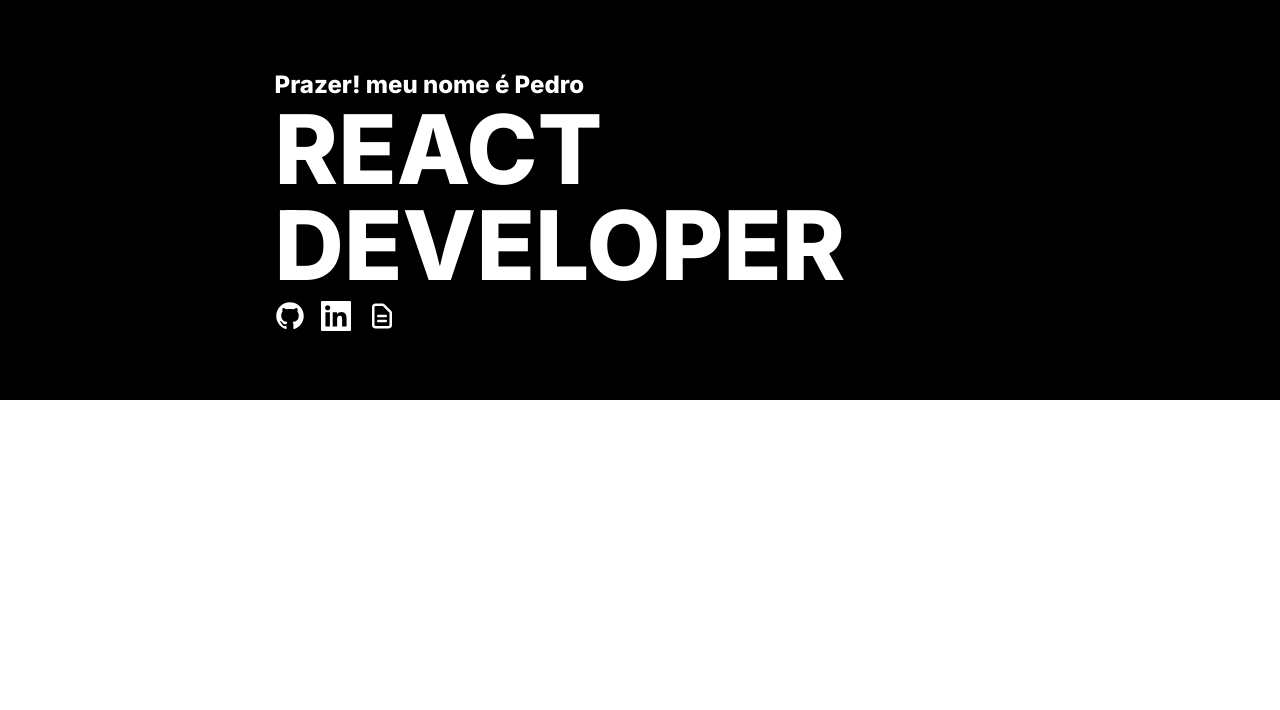
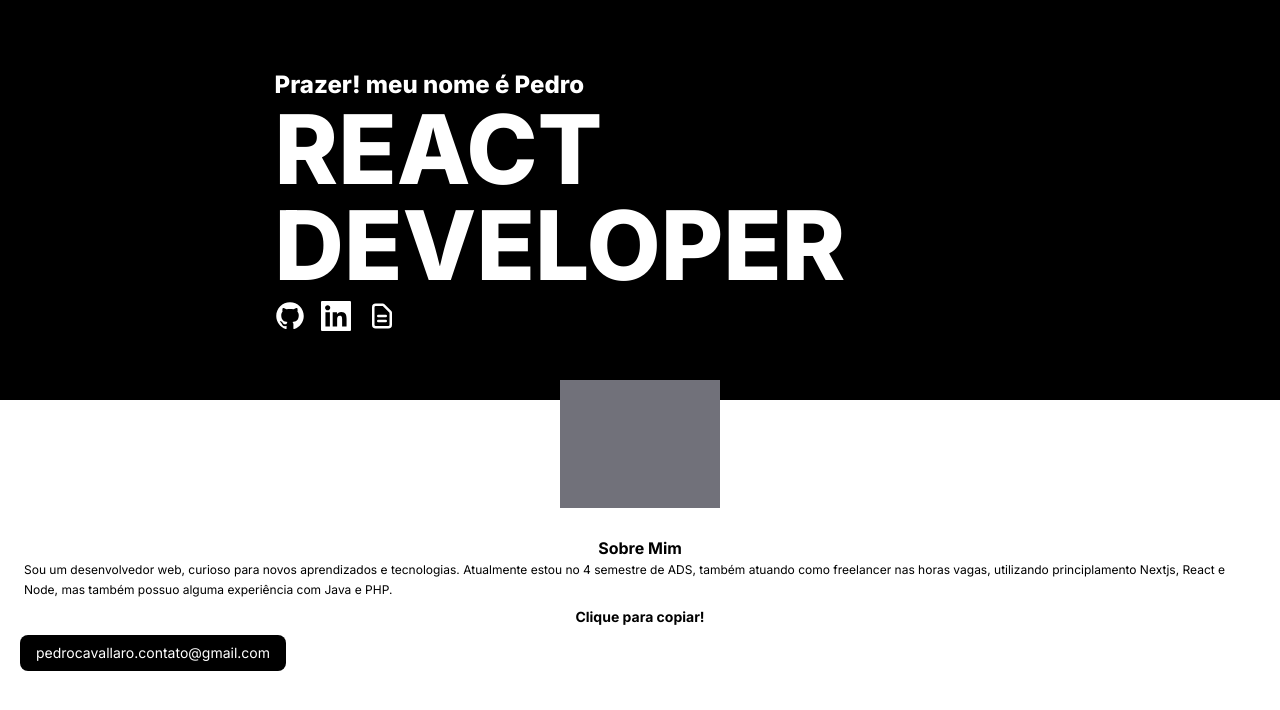
Before and after one commit to PedroCavallaro/Portifolio, a Next.js app: page / in a window 1280 px wide. Shown: the top 710 px of the page. Built offline with nearby package versions, Linux system fonts and the light colour scheme.

Commit message:
feat: update about me

```diff
--- a/src/app/components/AboutMe.tsx
+++ b/src/app/components/AboutMe.tsx
@@ -1,15 +1,23 @@
 export default function AboutMe() {
     return (
-        <section className="flex items-center justify-center flex-col gap-2 text-white">
-            <div className="w-[10rem] h-[10rem] bg-white"></div>
-            <h3 className="text-center font-bold">Sobre Mim</h3>
-            <p className="text-xs text-center px-4 leading-snug">
-                Sou um desenvolvedor web, curioso para novos aprendizados e
-                tecnologias. Atualmente estou no 4 semestre de ADS, também
-                atuando como freelancer nas horas vagas, utilizando
-                principlamento Nextjs, React e Node, mas também possuo alguma
-                experiência com Java e PHP.
-            </p>
+        <section className="flex items-center justify-center flex-col gap-2 text-black">
+            <div className="relative w-[10rem] h-[8rem] bg-zinc-500 -top-5"></div>
+            <article>
+                <h3 className="text-center font-bold">Sobre Mim</h3>
+                <p className="text-xs text-left px-6 leading-relaxed">
+                    Sou um desenvolvedor web, curioso para novos aprendizados e
+                    tecnologias. Atualmente estou no 4 semestre de ADS, também
+                    atuando como freelancer nas horas vagas, utilizando
+                    principlamento Nextjs, React e Node, mas também possuo
+                    alguma experiência com Java e PHP.
+                </p>
+            </article>
+            <p className="text-sm font-bold">Clique para copiar!</p>
+            <button className="ml-5 rounded-lg self-end mx-auto py-2 bg-black px-4">
+                <p className="text-white text-sm">
+                    pedrocavallaro.contato@gmail.com
+                </p>
+            </button>
         </section>
     );
 }
--- a/src/app/page.tsx
+++ b/src/app/page.tsx
@@ -5,7 +5,7 @@ import Projects from "./components/Projects";
 
 export default function Home() {
     return (
-        <main className="flex flex-col gap-12 ">
+        <main className="flex flex-col">
             <Hero />
             <AboutMe />
             <Projects />
```
